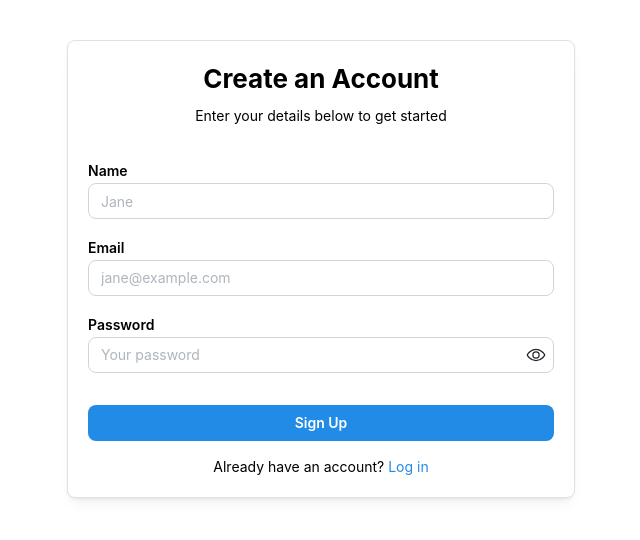
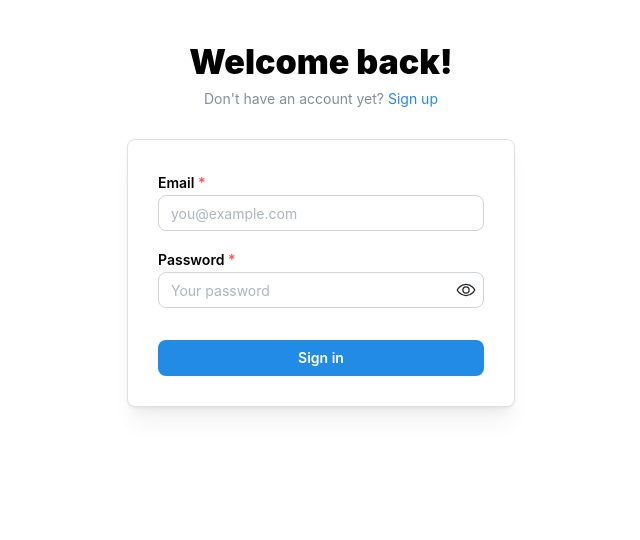
Before and after one commit to JANS66/file-uploaderV2, a React app in the folder frontend/: page /login in a window 1280 px wide. Before the commit this address led to /signup. Shown: the top 540 px of the page, without its empty margins (319-959 px from the left). Built offline with nearby package versions, Linux system fonts and the light colour scheme; the HTML template or start-up script is replaced by a standard one.

Commit message:
feat(auth): add login form and /api/login endpoint

```diff
--- a/frontend/src/App.jsx
+++ b/frontend/src/App.jsx
@@ -1,6 +1,7 @@
 import { Routes, Route, Navigate } from "react-router-dom";
 import { useAuth } from "./context/AuthContext";
 import { SignUpForm } from "./components/SignUpForm";
+import { LoginForm } from "./components/LoginForm";
 import { Header } from "./components/Header";
 
 // Simple Dashboard component placeholder
@@ -18,7 +19,7 @@ function ProtectedLayout({ children }) {
   const { user } = useAuth();
 
   if (!user) {
-    return <Navigate to="/signup" replace />;
+    return <Navigate to="/login" replace />;
   }
 
   return (
@@ -55,6 +56,14 @@ export default function App() {
           </PublicOnlyRoute>
         }
       />
+      <Route
+        path="/login"
+        element={
+          <PublicOnlyRoute>
+            <LoginForm />
+          </PublicOnlyRoute>
+        }
+      />
 
       {/* Protected Route */}
       <Route
--- /dev/null
+++ b/frontend/src/components/LoginForm.jsx
@@ -0,0 +1,112 @@
+import { useState } from "react";
+import {
+  TextInput,
+  PasswordInput,
+  Paper,
+  Title,
+  Text,
+  Container,
+  Button,
+  Alert,
+  Anchor,
+} from "@mantine/core";
+import { useForm } from "@mantine/form";
+import { IconAlertCircle } from "@tabler/icons-react";
+import { useNavigate, Link } from "react-router-dom";
+import { useAuth } from "../context/AuthContext";
+
+export function LoginForm() {
+  const [serverError, setServerError] = useState("");
+  const [loading, setLoading] = useState(false);
+  const { handleAuthSuccess } = useAuth();
+  const navigate = useNavigate();
+
+  const form = useForm({
+    initialValues: {
+      email: "",
+      password: "",
+    },
+
+    validate: {
+      email: (value) =>
+        /^\S+@\S+$/.test(value) ? null : "Invalid email format",
+      password: (value) => (value.length < 1 ? "Password is required" : null),
+    },
+  });
+
+  const handleSubmit = async (values) => {
+    setLoading(true);
+    setServerError("");
+
+    try {
+      const response = await fetch("http://localhost:5000/api/login", {
+        method: "POST",
+        headers: { "Content-Type": "application/json" },
+        credentials: "include",
+        body: JSON.stringify({
+          email: values.email.trim().toLowerCase(),
+          password: values.password,
+        }),
+      });
+
+      const data = await response.json();
+
+      if (!response.ok) {
+        throw new Error(data.message || "Login failed.");
+      }
+
+      handleAuthSuccess(data.user);
+      navigate("/dashboard");
+    } catch (err) {
+      setServerError(err.message);
+    } finally {
+      setLoading(false);
+    }
+  };
+
+  return (
+    <Container size={420} my={40}>
+      <Title ta="center" fw={900}>
+        Welcome back!
+      </Title>
+      <Text c="dimmed" size="sm" ta="center" mt={5}>
+        Don&apos;t have an account yet?{" "}
+        <Anchor size="sm" component={Link} to="/signup">
+          Sign up
+        </Anchor>
+      </Text>
+
+      <Paper withBorder shadow="md" p={30} mt={30} radius="md">
+        {serverError && (
+          <Alert
+            icon={<IconAlertCircle size={16} />}
+            title="Error"
+            color="red"
+            mb="md"
+          >
+            {serverError}
+          </Alert>
+        )}
+
+        <form onSubmit={form.onSubmit(handleSubmit)}>
+          <TextInput
+            label="Email"
+            placeholder="you@example.com"
+            required
+            {...form.getInputProps("email")}
+          />
+          <PasswordInput
+            label="Password"
+            placeholder="Your password"
+            required
+            mt="md"
+            {...form.getInputProps("password")}
+          />
+          <Button type="submit" fullWidth mt="xl" loading={loading}>
+            Sign in
+          </Button>
+        </form>
+      </Paper>
+    </Container>
+  );
+}
--- a/frontend/src/components/SignUpForm.jsx
+++ b/frontend/src/components/SignUpForm.jsx
@@ -2,6 +2,7 @@ import { useState } from "react";
 import { useNavigate } from "react-router-dom";
 import { useForm } from "@mantine/form";
 import { useAuth } from "../context/AuthContext";
+import { Link } from "react-router-dom";
 import {
   Card,
   TextInput,
@@ -125,7 +126,7 @@ export function SignUpForm() {
 
         <Text ta="center" size="sm" mt="md">
           Already have an account?{" "}
-          <Anchor href="/login" size="sm">
+          <Anchor component={Link} to="/login" size="sm">
             Log in
           </Anchor>
         </Text>
```
Also changed, not shown: 1 other file (tests, documents, lock files or other folders).
